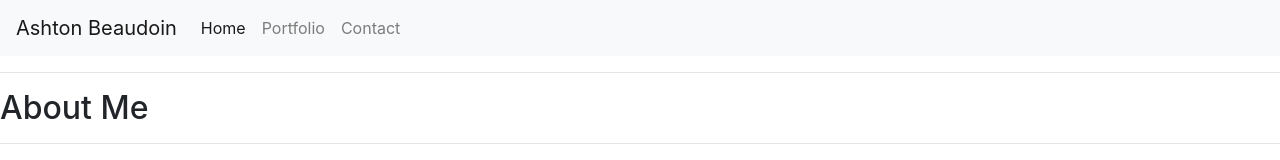
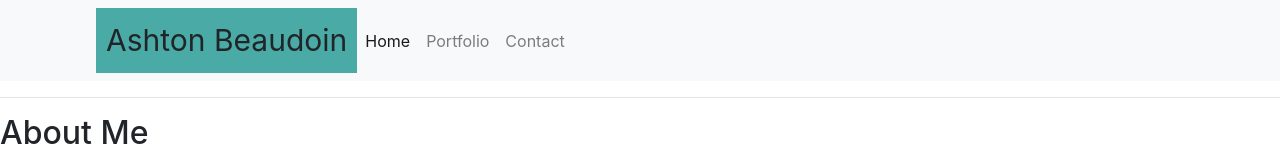
Before and after one commit to Harleyjenn44/Homework_2, a plain HTML site: page index.html in a window 1280 px wide. Shown: the top 160 px of the page. Drawn offline with nearby package versions, Linux system fonts and the light colour scheme; files that its build step writes are made by us from their sources; grey boxes are pictures that could not be loaded.

Commit message:
Connected the style sheets correctly

```diff
--- a/index.html
+++ b/index.html
@@ -3,10 +3,10 @@
 
 <head>
     <title> Ashton Beaudoin</title>
-    <link rel="stylesheet" href="assets/css/reset.css">
+    <link rel="stylesheet" href="reset.css">
     <link rel="stylesheet" href="https://stackpath.bootstrapcdn.com/bootstrap/4.4.1/css/bootstrap.min.css"
         integrity="sha384-Vkoo8x4CGsO3+Hhxv8T/Q5PaXtkKtu6ug5TOeNV6gBiFeWPGFN9MuhOf23Q9Ifjh" crossorigin="anonymous">
-    <link rel="stylesheet" href="assets/css/style.css">
+    <link rel="stylesheet" href="style.css">
 
 
 </head>
@@ -14,7 +14,7 @@
 <body>
     <div class="wrapper">
         <nav class="navbar navbar-expand-lg navbar-light bg-light">
-            <a class="navbar-brand" href="#">Ashton Beaudoin</a>
+            <a class="navbar-brand, Ashton" >Ashton Beaudoin</a>
             <button class="navbar-toggler" type="button" data-toggle="collapse" data-target="#navbarNav" aria-controls="navbarNav" aria-expanded="false" aria-label="Toggle navigation">
               <span class="navbar-toggler-icon"></span>
             </button>
--- /dev/null
+++ b/reset.css
@@ -0,0 +1,49 @@
+
+/* http://meyerweb.com/eric/tools/css/reset/
+   v2.0 | 20110126
+   License: none (public domain)
+*/
+
+html, body, div, span, applet, object, iframe,
+h1, h2, h3, h4, h5, h6, p, blockquote, pre,
+a, abbr, acronym, address, big, cite, code,
+del, dfn, em, img, ins, kbd, q, s, samp,
+small, strike, strong, sub, sup, tt, var,
+b, u, i, center,
+dl, dt, dd, ol, ul, li,
+fieldset, form, label, legend,
+table, caption, tbody, tfoot, thead, tr, th, td,
+article, aside, canvas, details, embed,
+figure, figcaption, footer, header, hgroup,
+menu, nav, output, ruby, section, summary,
+time, mark, audio, video {
+	margin: 0;
+	padding: 0;
+	border: 0;
+	font-size: 100%;
+	font: inherit;
+	vertical-align: baseline;
+}
+/* HTML5 display-role reset for older browsers */
+article, aside, details, figcaption, figure,
+footer, header, hgroup, menu, nav, section {
+	display: block;
+}
+body {
+	line-height: 1;
+}
+ol, ul {
+	list-style: none;
+}
+blockquote, q {
+	quotes: none;
+}
+blockquote:before, blockquote:after,
+q:before, q:after {
+	content: '';
+	content: none;
+}
+table {
+	border-collapse: collapse;
+	border-spacing: 0;
+}
--- a/style.css
+++ b/style.css
@@ -0,0 +1,8 @@
+.Ashton{
+    display: inline;
+    background-color: #4aaaa5;
+    padding: 10px;
+    color: white;
+    font-size: 30px;
+    margin-left: 80px;
+}
```
